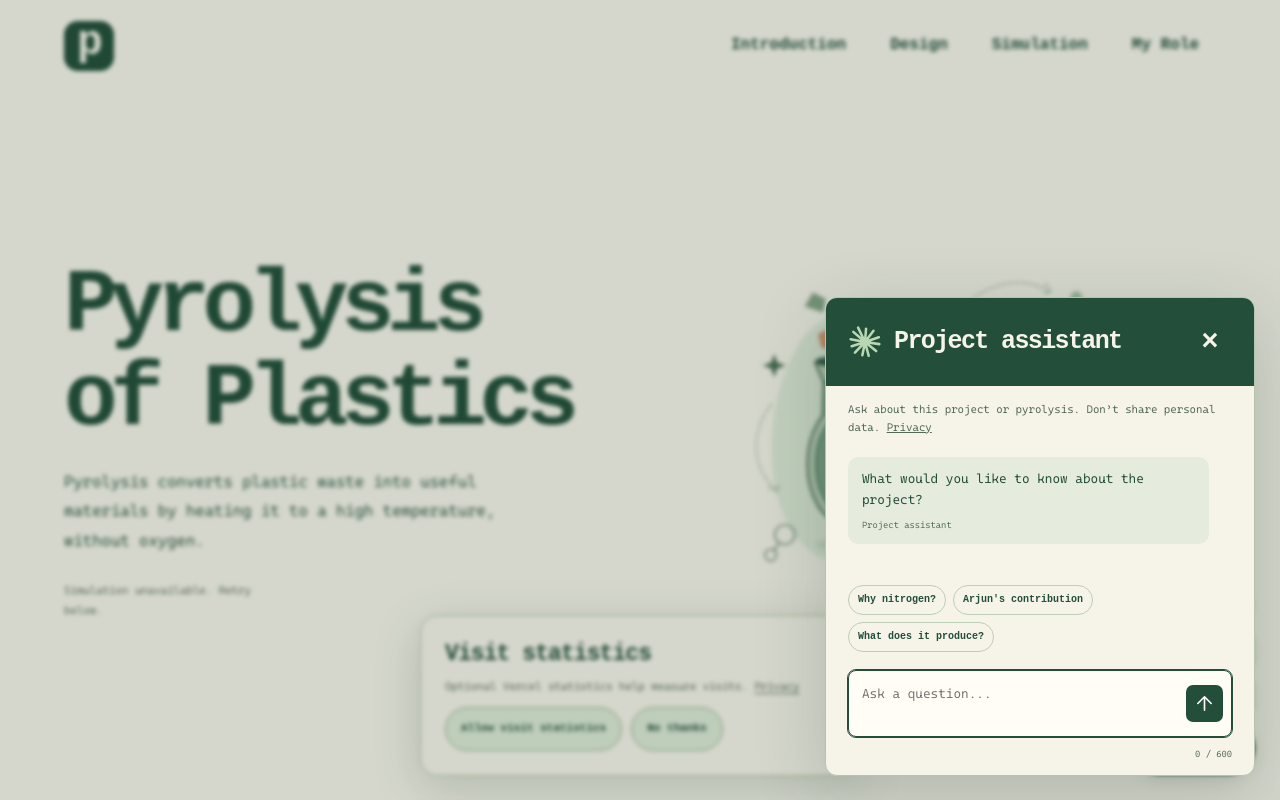
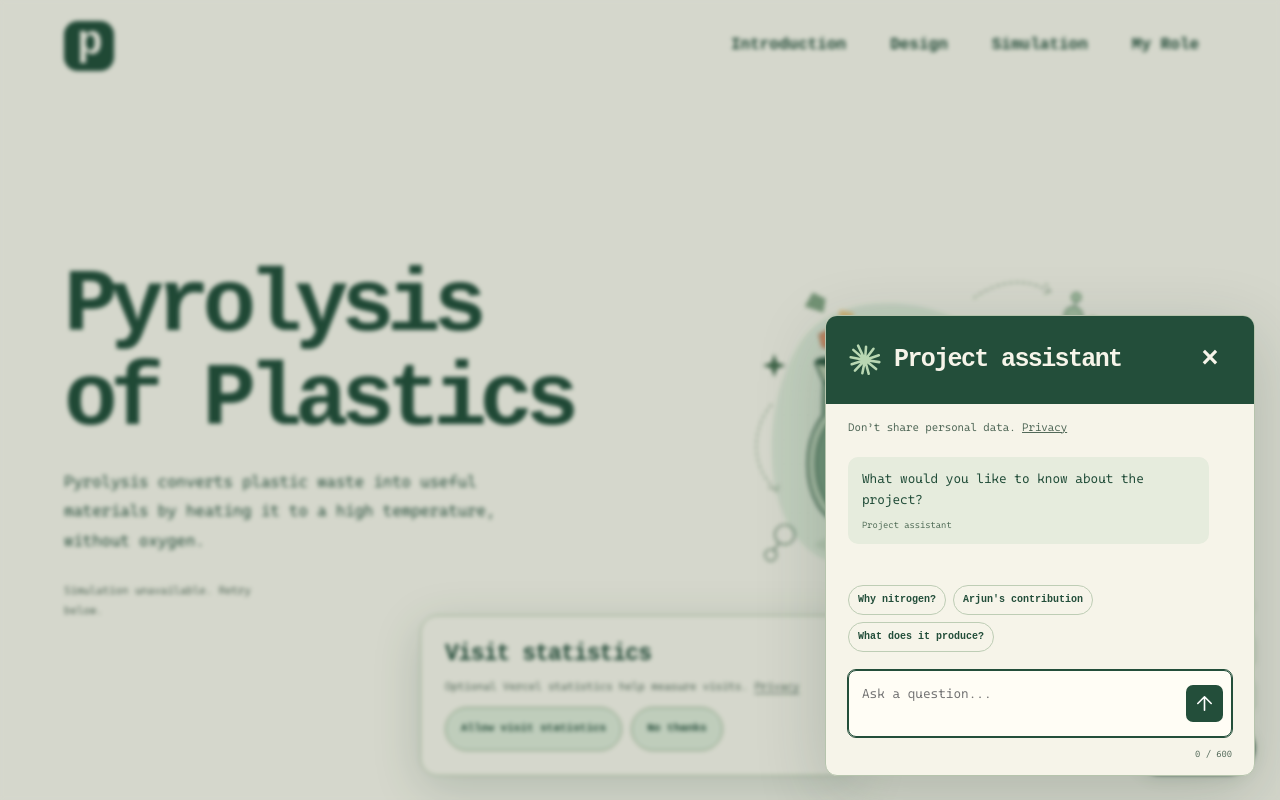
Before and after one commit to arjunbcmsb/pyrolysis-portfolio, a website: page public/index.html in a window 1280 px wide. Both pictures are taken after a click on the button "Ask AI". Shown: the top 800 px of the page. Drawn offline with Linux system fonts and the light colour scheme; no server answers.

Commit message:
Remove redundant introductory text from the chat panel

```diff
--- a/public/index.html
+++ b/public/index.html
@@ -106,7 +106,7 @@
   </div>
   <dialog id="chat-dialog" aria-labelledby="chat-title">
     <div class="chat-header"><div class="chat-title-group"><img src="/assets/ai-icon.svg" width="34" height="34" alt=""><h2 id="chat-title">Project assistant</h2></div><button class="icon-button" id="close-chat" type="button" aria-label="Close project assistant">×</button></div>
-    <p class="chat-description">Ask about this project or pyrolysis. Don’t share personal data. <a href="/privacy.html#chat" target="_blank" rel="noopener noreferrer">Privacy</a></p>
+    <p class="chat-description">Don’t share personal data. <a href="/privacy.html#chat" target="_blank" rel="noopener noreferrer">Privacy</a></p>
     <div class="chat-log" id="chat-log" role="log" aria-label="Conversation" aria-live="polite"><div class="chat-message assistant"><p>What would you like to know about the project?</p><span class="message-source">Project assistant</span></div></div>
     <div class="chat-thinking" id="chat-thinking" role="status" hidden><span class="thinking-mark"><img src="/assets/ai-icon.svg" width="26" height="26" alt=""></span><span>Thinking...</span></div>
     <div class="suggestions" aria-label="Suggested questions"><button type="button" data-question="Why is nitrogen used?">Why nitrogen?</button><button type="button" data-question="What did Arjun build?">Arjun's contribution</button><button type="button" data-question="What does plastic pyrolysis produce?">What does it produce?</button></div>
```
